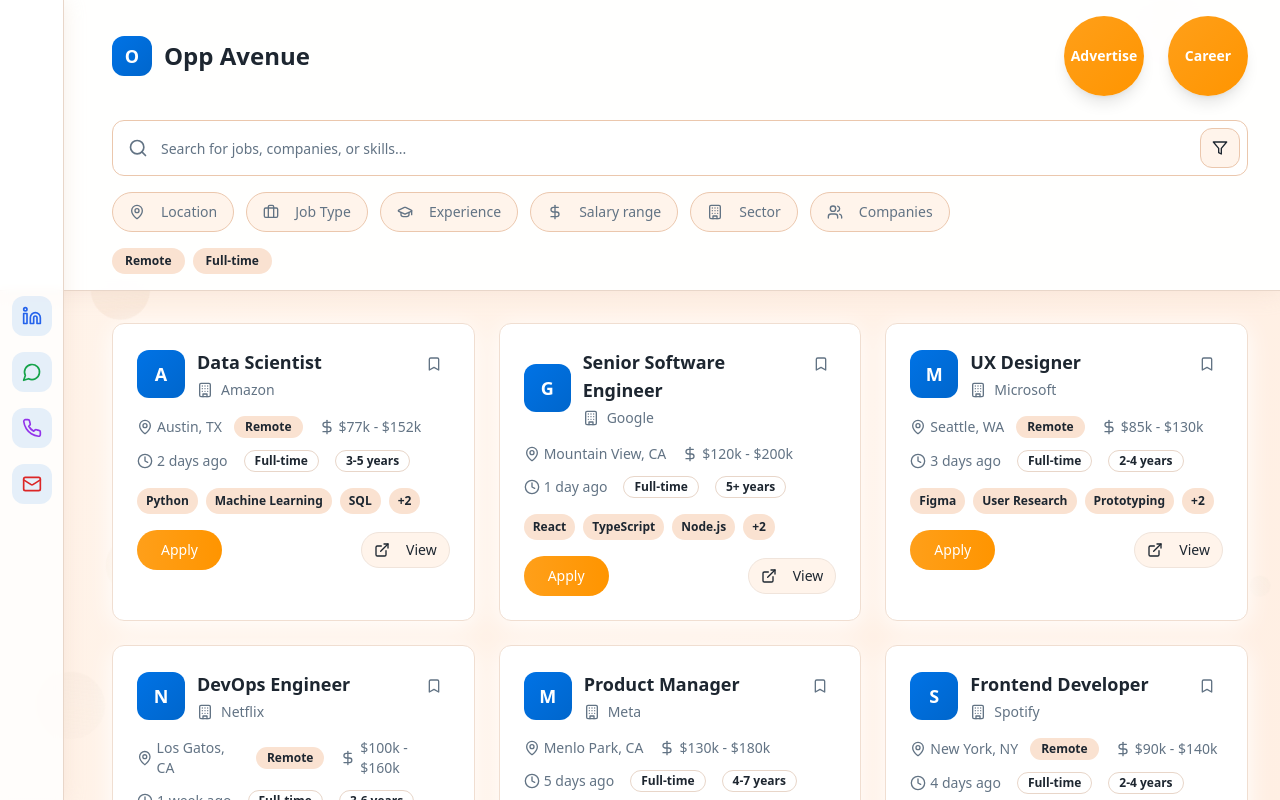
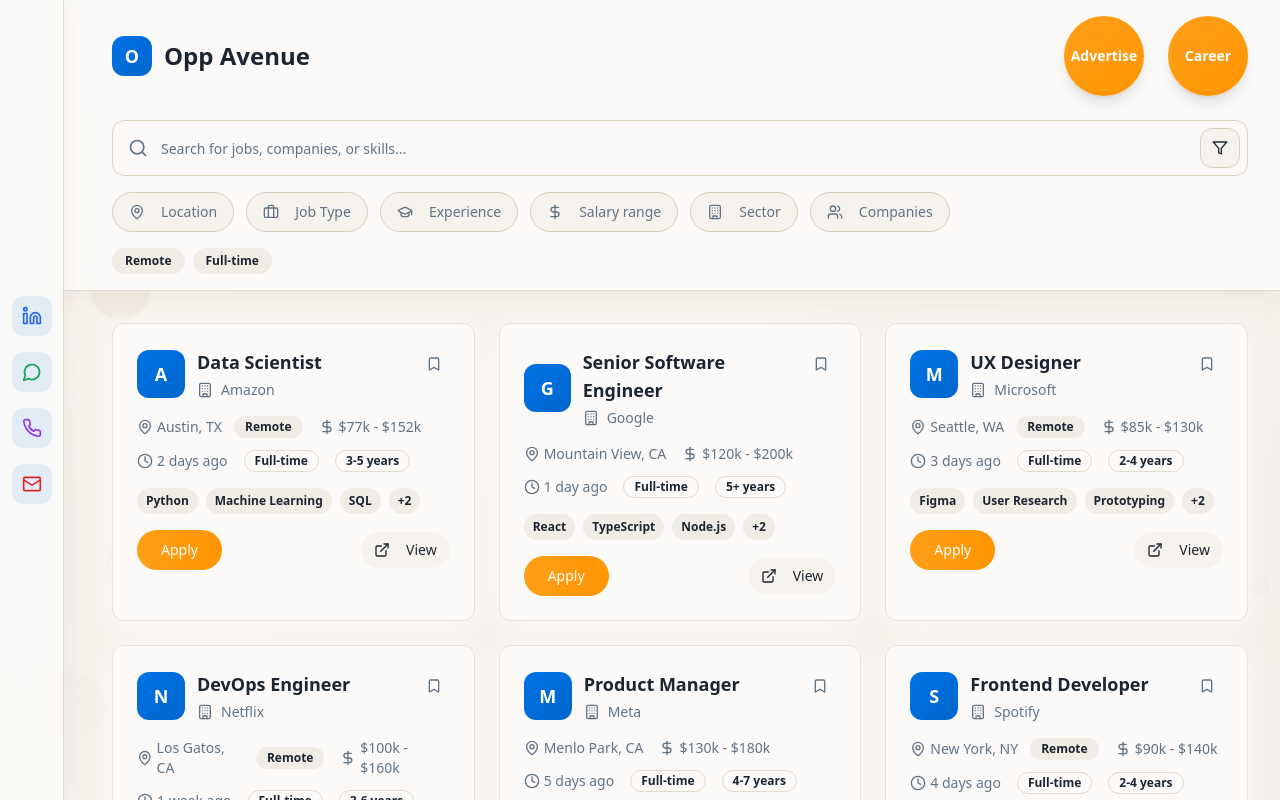
Before and after one commit to vivek-ranjan21639/opp-avenue-jobs, a React (Vite) app: page / in a window 1280 px wide. Shown: the top 800 px of the page. Built offline with nearby package versions, Linux system fonts and the light colour scheme.

Commit message:
Update color palette
Apply new color scheme to website elements. Use #f6f1ed for the entire website, including the header and social account bar. Use #faf9f8 for job cards, filters, and menus.

```diff
--- a/src/index.css
+++ b/src/index.css
@@ -6,18 +6,18 @@
 
 @layer base {
   :root {
-    /* Peach gradient background */
-    --background: 28 100% 96%;
-    --background-secondary: 25 100% 94%;
+    /* Main background - #f6f1ed */
+    --background: 36 33% 95%;
+    --background-secondary: 36 30% 93%;
     --foreground: 210 25% 15%;
 
-    /* Card system */
-    --card: 0 0% 100%;
+    /* Card system - #faf9f8 */
+    --card: 30 25% 98%;
     --card-foreground: 210 25% 15%;
-    --card-border: 25 50% 88%;
+    --card-border: 36 20% 88%;
 
     /* Popovers */
-    --popover: 0 0% 100%;
+    --popover: 30 25% 98%;
     --popover-foreground: 210 25% 15%;
 
     /* Primary - Professional Blue */
@@ -25,10 +25,10 @@
     --primary-foreground: 0 0% 100%;
     --primary-hover: 210 100% 40%;
 
-    /* Secondary - Soft Peach */
-    --secondary: 25 80% 90%;
+    /* Secondary - Light cream tones */
+    --secondary: 36 25% 92%;
     --secondary-foreground: 210 25% 15%;
-    --secondary-hover: 25 80% 85%;
+    --secondary-hover: 36 25% 88%;
 
     /* Accent - Vibrant Orange */
     --accent: 35 100% 55%;
@@ -36,7 +36,7 @@
     --accent-hover: 35 100% 50%;
 
     /* Muted tones */
-    --muted: 25 40% 92%;
+    --muted: 36 20% 90%;
     --muted-foreground: 210 15% 45%;
 
     /* Status colors */
@@ -46,16 +46,16 @@
     --success-foreground: 0 0% 100%;
 
     /* Borders and inputs */
-    --border: 25 40% 85%;
-    --input: 25 40% 90%;
-    --input-border: 25 60% 80%;
+    --border: 36 25% 85%;
+    --input: 30 25% 96%;
+    --input-border: 36 30% 80%;
     --ring: 210 100% 45%;
 
     /* Radius */
     --radius: 0.75rem;
 
     /* Custom gradients */
-    --gradient-peach: linear-gradient(135deg, hsl(28 100% 96%), hsl(25 100% 94%));
+    --gradient-main: linear-gradient(135deg, hsl(36 33% 95%), hsl(36 30% 93%));
     --gradient-primary: linear-gradient(135deg, hsl(210 100% 45%), hsl(210 100% 40%));
     --gradient-accent: linear-gradient(135deg, hsl(35 100% 55%), hsl(35 100% 50%));
 
@@ -146,8 +146,8 @@
     position: absolute;
     border-radius: 50%;
     background: linear-gradient(135deg,
-      hsl(25 60% 85% / 0.4),
-      hsl(35 70% 88% / 0.2)
+      hsl(36 30% 85% / 0.4),
+      hsl(36 25% 88% / 0.2)
     );
     animation: float-up 8s infinite linear;
   }
@@ -155,16 +155,16 @@
   .bubble:nth-child(odd) {
     animation-duration: 10s;
     background: linear-gradient(135deg,
-      hsl(30 50% 90% / 0.3),
-      hsl(25 60% 92% / 0.2)
+      hsl(36 25% 90% / 0.3),
+      hsl(36 20% 92% / 0.2)
     );
   }
 
   .bubble:nth-child(3n) {
     animation-duration: 12s;
     background: linear-gradient(135deg,
-      hsl(35 40% 88% / 0.25),
-      hsl(30 50% 90% / 0.15)
+      hsl(36 20% 88% / 0.25),
+      hsl(36 25% 90% / 0.15)
     );
   }
 
--- a/tailwind.config.ts
+++ b/tailwind.config.ts
@@ -76,8 +76,8 @@ export default {
 				}
 			},
 			boxShadow: {
-				'soft': '0 2px 20px hsl(25 50% 80% / 0.3)',
-				'card': '0 4px 25px hsl(210 25% 15% / 0.08)',
+				'soft': '0 2px 20px hsl(36 25% 70% / 0.2)',
+				'card': '0 4px 25px hsl(210 25% 15% / 0.06)',
 				'primary': '0 8px 30px hsl(210 100% 45% / 0.3)',
 			},
 			borderRadius: {
```
